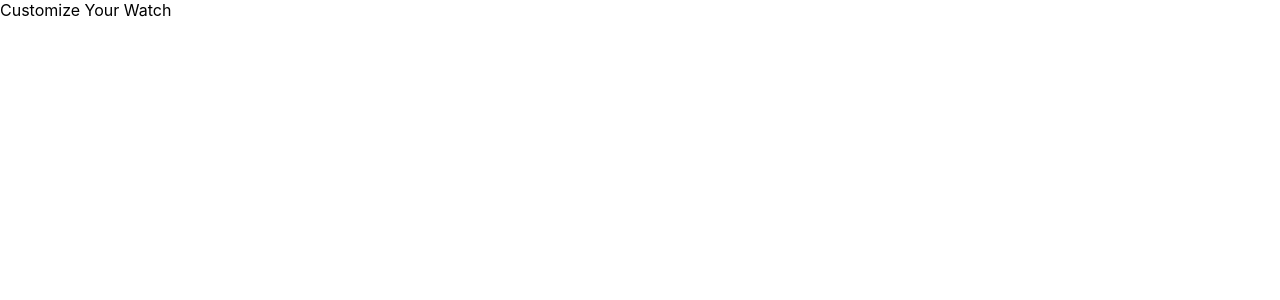
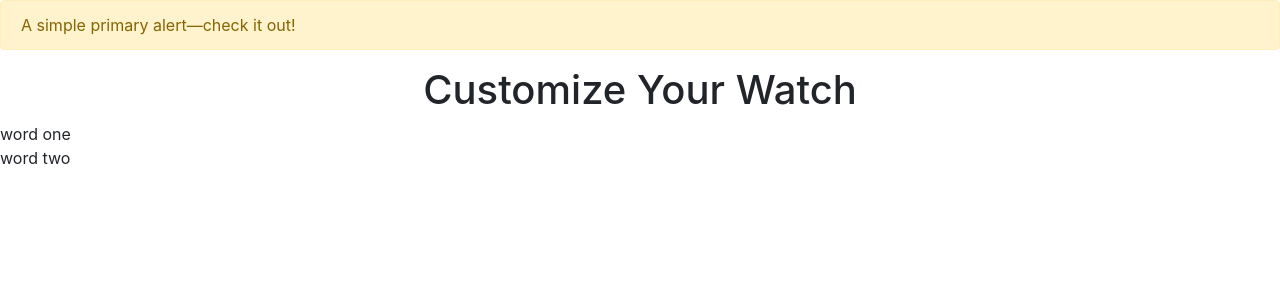
Before and after one commit to yiran1201/omicron, a React (Create React App) app in the folder _frontend/: page / in a window 1280 px wide. Shown: the top 300 px of the page. Built offline with nearby package versions, Linux system fonts and the light colour scheme.

Commit message:
1. intergrate bootstrap into the project

```diff
--- a/_frontend/src/components/app/App.scss
+++ b/_frontend/src/components/app/App.scss
@@ -1,3 +1,5 @@
+@import 'bootstrap/scss/bootstrap.scss';
+
 body {
   margin: 0;
   font-family: -apple-system, BlinkMacSystemFont, 'Segoe UI', 'Roboto', 'Oxygen',
--- a/_frontend/src/components/build-watch/BuildWatch.jsx
+++ b/_frontend/src/components/build-watch/BuildWatch.jsx
@@ -1,6 +1,17 @@
+import './BuildWatch.scss';
 import React from 'react';
+
 const BuildWatch = () => {
-  return <div>Customize Your Watch</div>;
+  return (
+    <div>
+      <div className='alert alert-warning'>
+        A simple primary alert—check it out!
+      </div>
+      <div className='h1 text-center'>Customize Your Watch</div>
+      <span>word one</span>
+      <p>word two</p>
+    </div>
+  );
 };
 
 export default BuildWatch;
```
Also changed, not shown: _frontend/src/components/build-watch/BuildWatch.scss (added), 1 other file (tests, documents, lock files or other folders).
